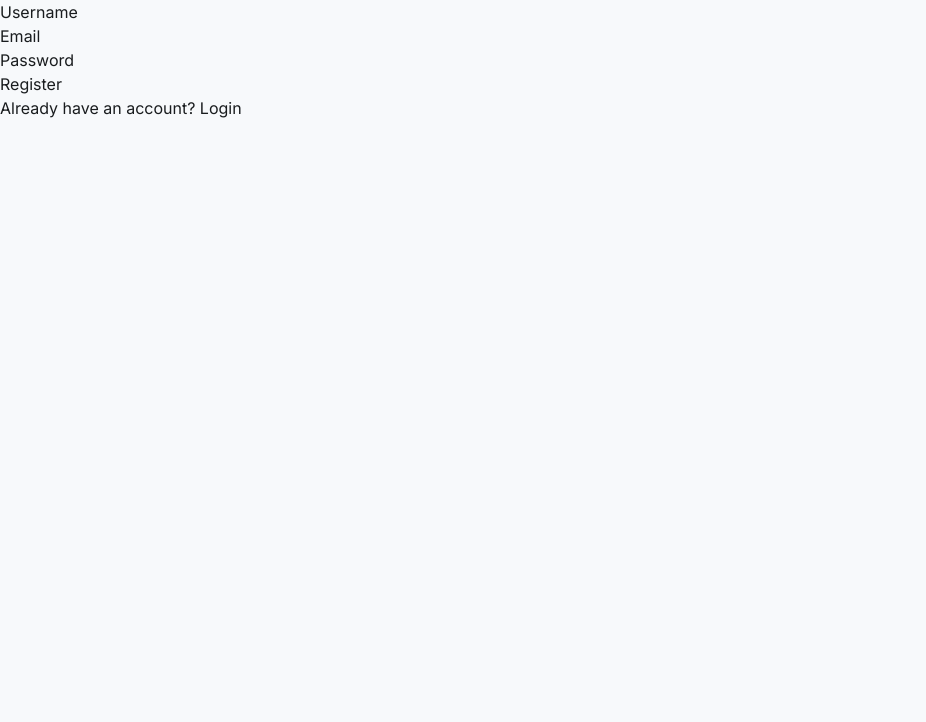
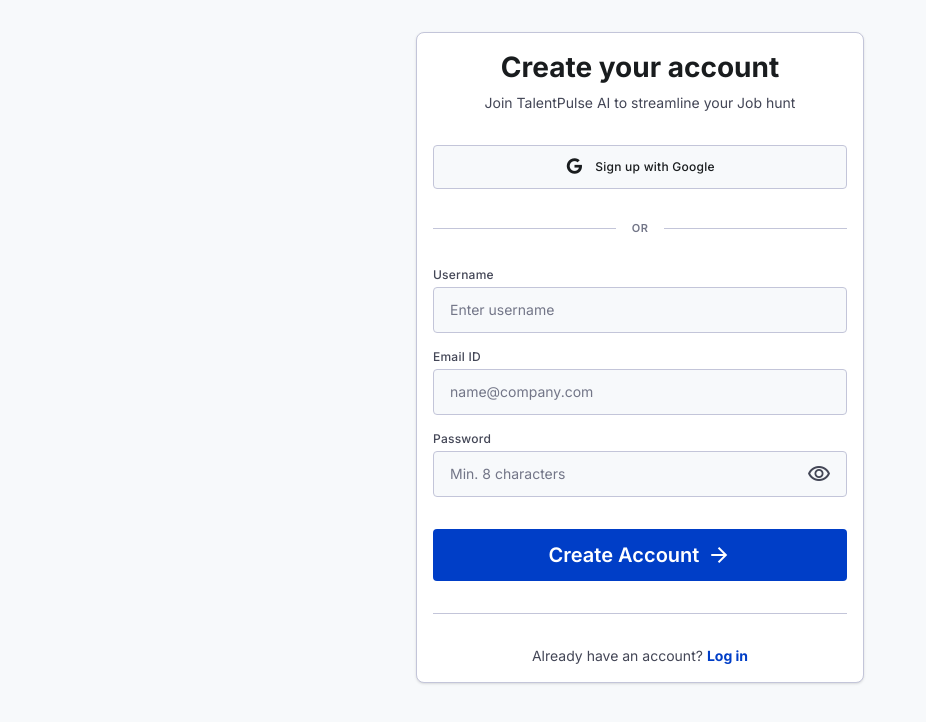
Before and after one commit to luckygoswami/Gen2Res, a React (Vite) app in the folder frontend/: page /register in a window 1280 px wide. Shown: the top 722 px of the page, without its empty margins (0-926 px from the left). Built offline with nearby package versions, Linux system fonts and the light colour scheme; no server answers.

Commit message:
feat: enhance Register page with improved layout and social login option

```diff
--- a/frontend/src/features/auth/pages/Login.jsx
+++ b/frontend/src/features/auth/pages/Login.jsx
@@ -37,7 +37,7 @@ export function Login() {
         {/* Social Login */}
         <div className="space-y-stack_md">
           <button className="w-full flex items-center justify-center gap-3 py-3 px-4 border border-outline-variant rounded-lg bg-surface hover:bg-surface-container transition-colors duration-200">
-            <i class="fa-brands fa-google size-4.5"></i>
+            <i className="fa-brands fa-google size-4.5"></i>
             <span className="font-label-md text-label-md text-on-surface">
               Continue with Google
             </span>
@@ -71,7 +71,7 @@ export function Login() {
               <input
                 className="w-full pl-10 pr-4 py-3 bg-surface border border-outline-variant rounded-lg focus:outline-none focus:ring-2 focus:ring-primary focus:border-primary font-body-md text-body-md"
                 id="email"
-                placeholder="mail@address.com"
+                placeholder="name@company.com"
                 type="email"
                 onChange={(e) => setEmail(e.target.value)}
               />
@@ -110,7 +110,7 @@ export function Login() {
           <button
             className="w-full py-3 bg-primary text-on-primary rounded-lg font-headline-sm text-headline-sm shadow-md hover:bg-primary-container transition-all active:opacity-80"
             type="submit">
-            Log In
+            Login
           </button>
         </form>
         {/* Footer Sign Up Link */}
--- a/frontend/src/features/auth/pages/Register.jsx
+++ b/frontend/src/features/auth/pages/Register.jsx
@@ -6,9 +6,14 @@ export function Register() {
   const [username, setUsername] = useState('');
   const [email, setEmail] = useState('');
   const [password, setPassword] = useState('');
+  const [passwordVisibility, setPasswordVisibility] = useState(false);
 
   const { loading, handleRegister, user } = useAuth();
   const navigate = useNavigate();
+
+  const toggleVisibility = () => {
+    setPasswordVisibility((prev) => !prev);
+  };
 
   const handleSubmit = async (e) => {
     e.preventDefault();
@@ -24,40 +29,137 @@ export function Register() {
   if (user) return <Navigate to={'/'} />;
 
   return (
-    <main>
-      <form onSubmit={handleSubmit}>
-        <div className="input-group">
-          <label htmlFor="username">Username</label>
+    <main className="grow flex items-center justify-center px-margin_mobile py-stack_lg">
+      <div className="w-full max-w-md bg-surface-container-lowest rounded-xl border border-outline-variant shadow-sm p-margin_mobile">
+        {/* Heading & Subtext */}
+        <div className="mb-stack_lg text-center">
+          <h1 className="font-headline-lg-mobile text-headline-lg-mobile text-on-surface mb-stack_sm">
+            Create your account
+          </h1>
+          <p className="font-body-md text-body-md text-on-surface-variant">
+            Join TalentPulse AI to streamline your Job hunt
+          </p>
+        </div>
+        {/* Social Sign Up */}
+        <div className="space-y-stack_md">
+          <button className="w-full flex items-center justify-center gap-3 py-3 px-4 border border-outline-variant rounded-lg bg-surface hover:bg-surface-container transition-colors duration-200">
+            <i className="fa-brands fa-google size-4.5"></i>
+            <span className="font-label-md text-label-md text-on-surface">
+              Sign up with Google
+            </span>
+          </button>
+        </div>
+        {/* Divider */}
+        <div className="flex items-center gap-stack_md my-stack_lg">
+          <div className="grow h-px bg-outline-variant"></div>
+          <span className="font-label-sm text-label-sm text-outline uppercase tracking-wider">
+            OR
+          </span>
+          <div className="grow h-px bg-outline-variant"></div>
+        </div>
+        {/* Sign Up Form */}
+        <form
+          onSubmit={handleSubmit}
+          className="space-y-stack_md">
+          {/* Username */}
+          <div>
+            <label
+              className="block font-label-md text-label-md text-on-surface-variant mb-1"
+              htmlFor="username">
+              Username
+            </label>
             <input
+              className="w-full px-4 py-3 rounded-lg bg-surface border border-outline-variant focus:outline-none focus:ring-2 focus:ring-primary focus:border-transparent transition-all font-body-md text-body-md placeholder:text-outline"
+              id="username"
+              placeholder="Enter username"
               type="text"
-            name="username"
-            id="username"
               onChange={(e) => setUsername(e.target.value)}
             />
           </div>
-        <div className="input-group">
-          <label htmlFor="email">Email</label>
+          {/* Email */}
+          <div>
+            <label
+              className="block font-label-md text-label-md text-on-surface-variant mb-1"
+              htmlFor="email">
+              Email ID
+            </label>
             <input
-            type="text"
-            name="email"
+              className="w-full px-4 py-3 rounded-lg bg-surface border border-outline-variant focus:outline-none focus:ring-2 focus:ring-primary focus:border-transparent transition-all font-body-md text-body-md placeholder:text-outline"
               id="email"
+              placeholder="name@company.com"
+              type="email"
               onChange={(e) => setEmail(e.target.value)}
             />
           </div>
-        <div className="input-group">
-          <label htmlFor="password">Password</label>
+          {/* Password */}
+          <div>
+            <label
+              className="block font-label-md text-label-md text-on-surface-variant mb-1"
+              htmlFor="password">
+              Password
+            </label>
+            <div className="relative">
               <input
-            type="password"
-            name="password"
+                className="w-full px-4 py-3 rounded-lg bg-surface border border-outline-variant focus:outline-none focus:ring-2 focus:ring-primary focus:border-transparent transition-all font-body-md text-body-md placeholder:text-outline"
                 id="password"
+                placeholder="Min. 8 characters"
+                type={passwordVisibility ? 'text' : 'password'}
                 onChange={(e) => setPassword(e.target.value)}
               />
+              <button
+                className="absolute grid place-items-center rounded-full right-3 top-1/2 -translate-y-1/2 text-on-surface-variant cursor-pointer p-1 hover:bg-surface-dim"
+                type="button"
+                onClick={toggleVisibility}>
+                <span
+                  className="material-symbols-outlined text-[20px]"
+                  data-icon="visibility">
+                  visibility
+                </span>
+              </button>
             </div>
-        <button type="submit">Register</button>
+          </div>
+          {/* Primary Action */}
+          <button
+            className="w-full rounded-lg bg-primary text-on-primary py-3 flex items-center justify-center gap-stack_sm font-headline-sm text-headline-sm active:opacity-80 transition-all hover:bg-primary-container mt-stack_lg"
+            type="submit">
+            Create Account
+            <span
+              className="material-symbols-outlined text-[18px]"
+              data-icon="arrow_forward">
+              arrow_forward
+            </span>
+          </button>
         </form>
-      <p>
-        Already have an account? <Link to={'/login'}>Login</Link>
+        {/* Terms & Privacy */}
+        {/* <div className="mt-stack_lg text-center">
+          <p className="font-label-md text-label-md text-on-surface-variant leading-relaxed">
+            By clicking "Create Account", you agree to our <br />
+            <a
+              className="text-primary hover:underline"
+              href="#">
+              Terms of Service
+            </a>
+            and
+            <a
+              className="text-primary hover:underline"
+              href="#">
+              Privacy Policy
+            </a>
+            .
           </p>
+        </div> */}
+        {/* Login Link */}
+        <div className="mt-stack_lg pt-stack_lg border-t border-outline-variant text-center">
+          <p className="font-body-md text-body-md text-on-surface-variant">
+            Already have an account?
+            <Link
+              className="text-primary font-bold hover:underline ml-1"
+              to="/login">
+              Log in
+            </Link>
+          </p>
+        </div>
+      </div>
     </main>
   );
 }
--- a/frontend/src/index.css
+++ b/frontend/src/index.css
@@ -80,6 +80,7 @@
   --font-headline-sm: 'Inter', sans-serif;
   --font-label-md: 'Inter', sans-serif;
   --font-headline-lg-mobile: 'Inter', sans-serif;
+  --font-label-lg: 'Inter', sans-serif;
   --font-display-lg: 'Inter', sans-serif;
   --font-body-lg: 'Inter', sans-serif;
 
@@ -119,6 +120,11 @@
   --text-body-lg: 16px;
   --text-body-lg--line-height: 24px;
   --text-body-lg--font-weight: 400;
+
+  --text-label-lg: 14px;
+  --text-label-lg--line-height: 20px;
+  --text-label-lg--letter-spacing: 0.01em;
+  --text-label-lg--font-weight: 500;
 }
 
 @layer base {
```
Lines whose indentation alone changed are shown as unchanged.
